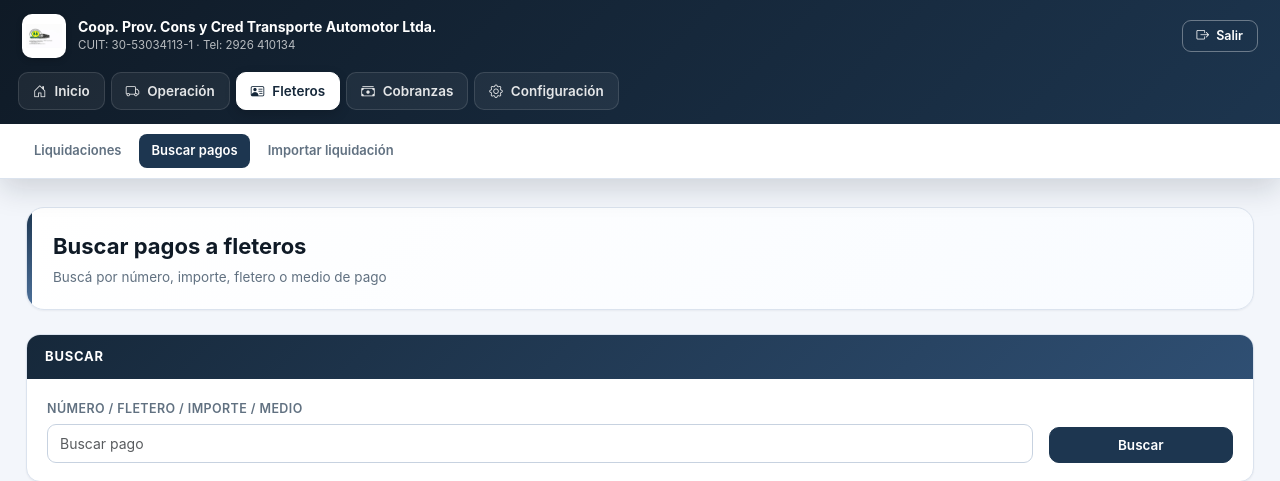
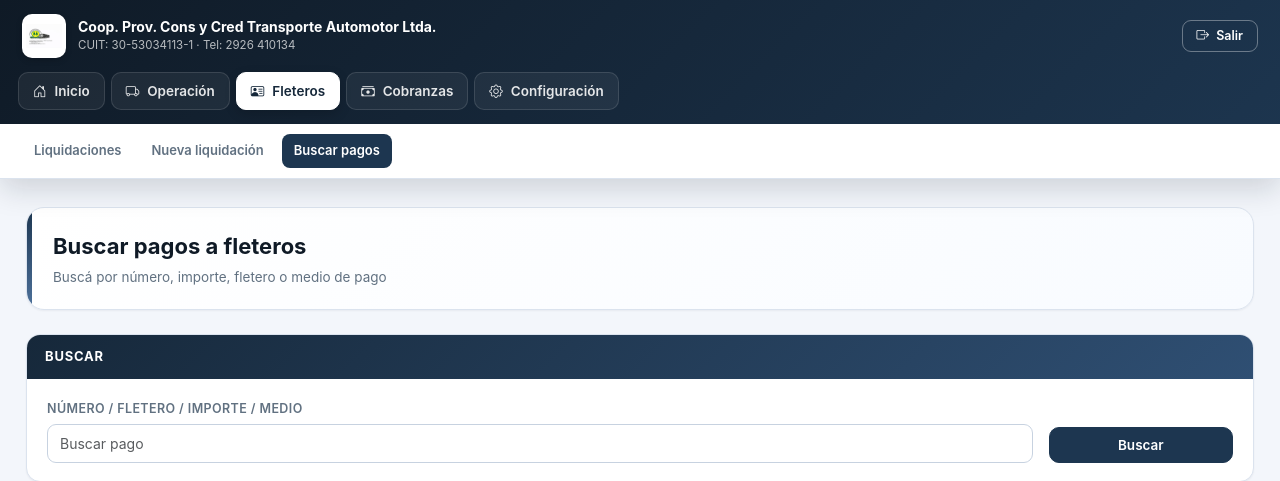
Before and after one commit to Fabiohernang/control-viajes-fusionado-ccc, a Flask app: page /liquidaciones/buscar-pagos in a window 1280 px wide. Shown: the top 481 px of the page. Run offline with Flask 3, Linux system fonts and the light colour scheme; the visitor is signed in with stand-in values (Sample User, id 1); some libraries are stand-ins or nearby versions.

Commit message:
Remove import options from navigation

```diff
--- a/templates/base.html
+++ b/templates/base.html
@@ -17,7 +17,6 @@
     'url': url_for('viajes.viajes'),
     'links': [
       ('viajes.viajes', 'Viajes'),
-      ('facturas.importar_factura_pdf', 'Importar factura'),
       ('viajes.nuevo_viaje', 'Nuevo viaje'),
       ('facturas.facturas', 'Facturas')
     ]
@@ -29,8 +28,8 @@
     'url': url_for('liquidaciones.liquidaciones'),
     'links': [
       ('liquidaciones.liquidaciones', 'Liquidaciones'),
-      ('liquidaciones.buscar_pagos_fleteros', 'Buscar pagos'),
-      ('liquidaciones.importar_liquidacion_pdf', 'Importar liquidación')
+      ('liquidaciones.nueva_liquidacion', 'Nueva liquidación'),
+      ('liquidaciones.buscar_pagos_fleteros', 'Buscar pagos')
     ]
   },
   {
@@ -56,9 +55,9 @@
 ] %}
 
 {% set active_group = 'inicio' %}
-{% if endpoint in ['viajes.viajes', 'facturas.facturas', 'facturas.detalle_factura', 'facturas.editar_percepciones', 'facturas.importar_factura_pdf', 'facturas.confirmar_importacion_factura_pdf', 'facturas.cancelar_importacion_factura_pdf', 'viajes.nuevo_viaje', 'viajes.editar_viaje'] %}
+{% if endpoint in ['viajes.viajes', 'facturas.facturas', 'facturas.detalle_factura', 'facturas.editar_percepciones', 'viajes.nuevo_viaje', 'viajes.editar_viaje'] %}
   {% set active_group = 'operacion' %}
-{% elif endpoint in ['liquidaciones.liquidaciones', 'liquidaciones.nueva_liquidacion', 'liquidaciones.editar_liquidacion', 'liquidaciones.detalle_liquidacion', 'liquidaciones.pagar_liquidacion', 'liquidaciones.buscar_pagos_fleteros', 'liquidaciones.editar_pago_liquidacion', 'liquidaciones.eliminar_pago_liquidacion', 'liquidaciones.recibo_liquidacion', 'liquidaciones.importar_liquidacion_pdf'] %}
+{% elif endpoint in ['liquidaciones.liquidaciones', 'liquidaciones.nueva_liquidacion', 'liquidaciones.editar_liquidacion', 'liquidaciones.detalle_liquidacion', 'liquidaciones.pagar_liquidacion', 'liquidaciones.buscar_pagos_fleteros', 'liquidaciones.editar_pago_liquidacion', 'liquidaciones.eliminar_pago_liquidacion', 'liquidaciones.recibo_liquidacion'] %}
   {% set active_group = 'fleteros' %}
 {% elif endpoint in ['facturas.cobranzas', 'pagos.pagos', 'pagos.nuevo_pago', 'pagos.editar_pago', 'pagos.caja', 'pagos.cuotas_seguros'] %}
   {% set active_group = 'cobranzas' %}
@@ -162,7 +161,6 @@
 
 <script src="https://cdn.jsdelivr.net/npm/bootstrap@5.3.3/dist/js/bootstrap.bundle.min.js"></script>
 <script>
-  // ── CSRF: inyectar token en todos los formularios POST automáticamente ──
   const csrfToken = document.querySelector('meta[name="csrf-token"]')?.content;
   if (csrfToken) {
     document.querySelectorAll('form[method="post"], form[method="POST"]').forEach(form => {
@@ -176,7 +174,6 @@
     });
   }
 
-  // ── Flashes: auto-dismiss después de 4 segundos ──
   document.querySelectorAll('.alert.alert-dismissible').forEach(alert => {
     setTimeout(() => {
       const bsAlert = bootstrap.Alert.getOrCreateInstance(alert);
@@ -184,7 +181,6 @@
     }, 4000);
   });
 
-  // ── Eliminar: pedir confirmación antes de borrar ──
   document.querySelectorAll('[data-confirm]').forEach(btn => {
     btn.addEventListener('click', e => {
       if (!confirm(btn.dataset.confirm)) e.preventDefault();
```
